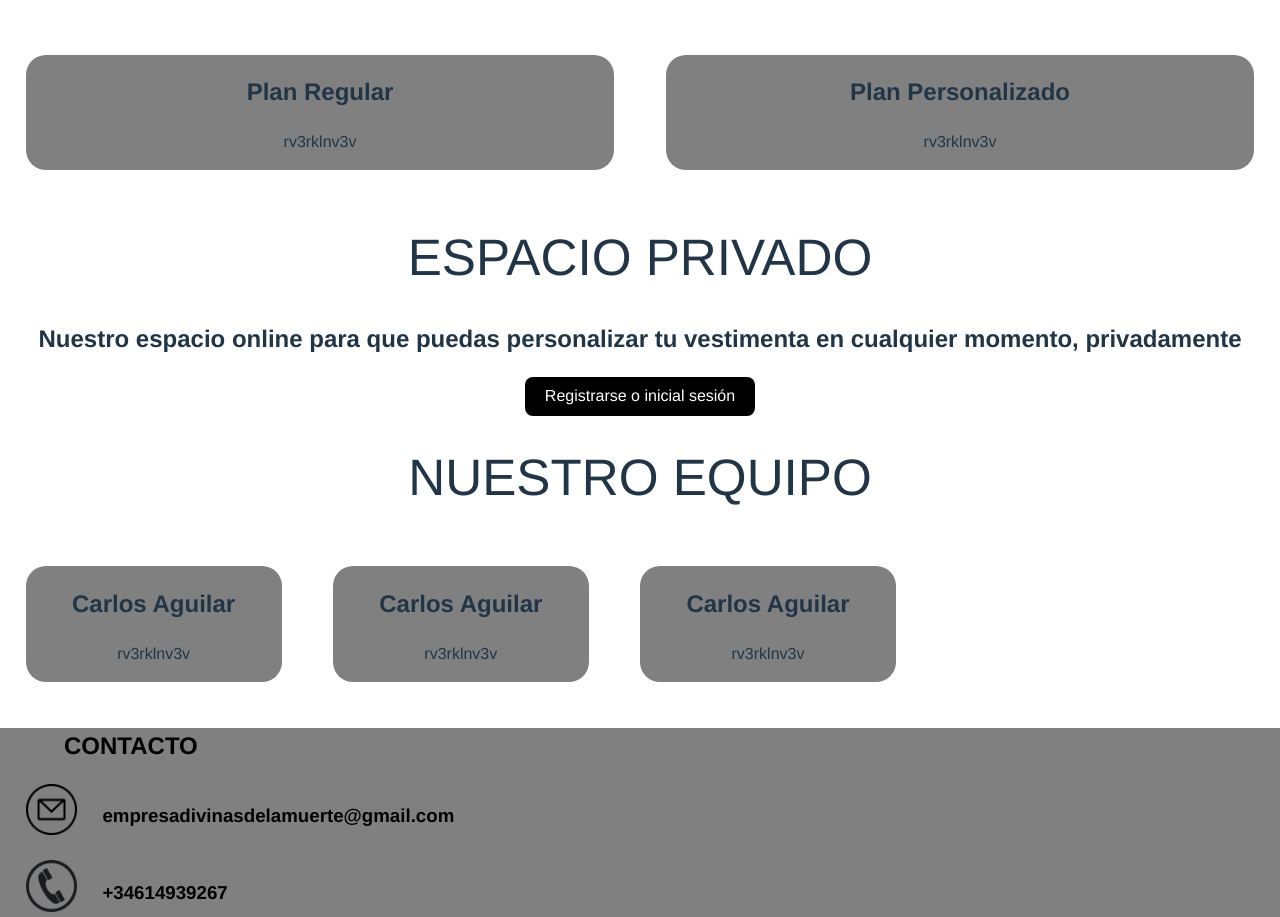
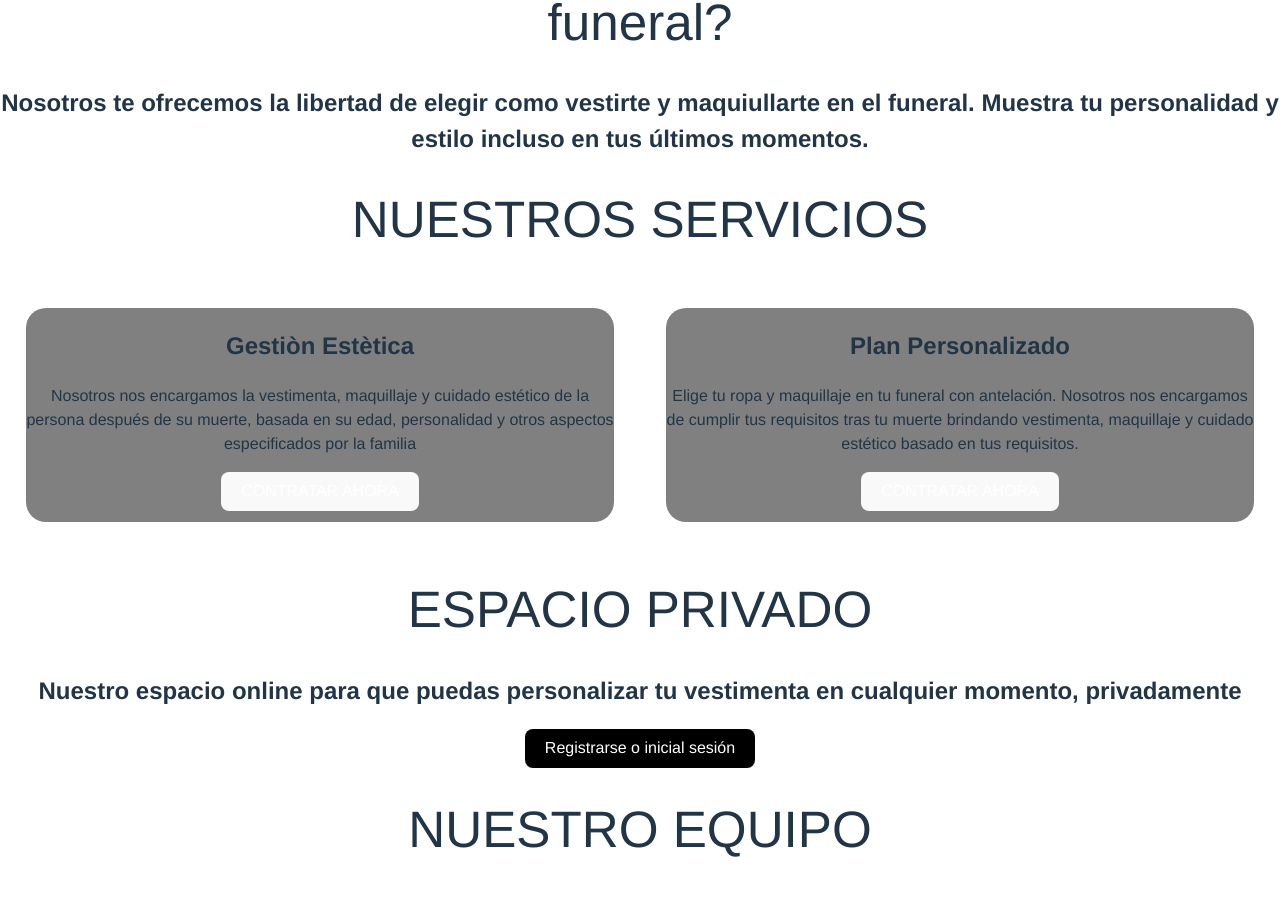
Before and after one commit to AEGcarlosfigueroa/divinas-web, a React (Vite) app: page / in a window 1280 px wide. Shown: the part 176-1093 px from the top of the page. Built offline with nearby package versions, Linux system fonts and the light colour scheme; a web font is replaced by a local one.

Commit message:
[MODIFY] services info

```diff
--- a/src/App.jsx
+++ b/src/App.jsx
@@ -19,6 +19,9 @@ function App() {
 
       <div style={{alignItems: 'center', width: '100%', height:'auto', textAlign: 'center', position: 'absolute', top: '10%'}}>
 
+        <h1>¿Te has preguntado como quieres vestirte en tu funeral?</h1>
+        <h2>Nosotros te ofrecemos la libertad de elegir como vestirte y maquiullarte en el funeral. Muestra tu personalidad y estilo incluso en tus últimos momentos.</h2>
+
         <h1>NUESTROS SERVICIOS</h1>
         <div style ={{display: 'flex', flexDirection: 'row', height:'auto', width: '100%', overflow: 'scroll', position: 'relative'}}>
            {serviceInfo.map(elem => Service(elem))}
@@ -33,7 +36,7 @@ function App() {
            {memberInfo.map(elem => Member(elem))}
         </div>
 
-        <div style={{height: '20%', width: '100%', backgroundColor: 'gray', position: 'relative', alignItems: 'normal'}}>
+        <div style={{height: '20%', width: '98%', backgroundColor: 'gray', position: 'relative', alignItems: 'normal', padding: '1%'}}>
           <h2 style={{textAlign: 'left', marginLeft: '5%', color: 'black'}}>CONTACTO</h2>
           <div style={{display: 'flex', flexDirection: 'row'}}>
             <img src={mailLogo} style={{height: '5%', resize: 'vertical', width: '4%', alignSelf: 'left', marginLeft: '2%', marginBottom: '2%'}}/>
--- a/src/info/serviceInfo.json
+++ b/src/info/serviceInfo.json
@@ -1,12 +1,12 @@
 [
     {
-        "name": "Plan Regular",
+        "name": "Gestiòn Estètica",
         "imageID": 0,
-        "description": "rv3rklnv3v"
+        "description": "Nosotros nos encargamos la vestimenta, maquillaje y cuidado estético de la persona después de su muerte, basada en su edad, personalidad y otros aspectos especificados por la familia"
     },
     {
         "name": "Plan Personalizado",
         "imageID": 0,
-        "description": "rv3rklnv3v"
+        "description": "Elige tu ropa y maquillaje en tu funeral con antelación. Nosotros nos encargamos de cumplir tus requisitos tras tu muerte brindando vestimenta, maquillaje y cuidado estético basado en tus requisitos."
     }
 ]
--- a/src/props/service.jsx
+++ b/src/props/service.jsx
@@ -5,6 +5,7 @@ function Service(serviceInfo)
             <div style={{position: 'relative', margin: '2%', height: '100%', width: '50%', backgroundColor: 'gray', borderRadius: 20}}>
                 <h2>{serviceInfo.name}</h2>
                 <p>{serviceInfo.description}</p>
+                <button style={{marginBottom: '2%'}}>CONTRATAR AHORA</button>
             </div>
         </>
     )
```
